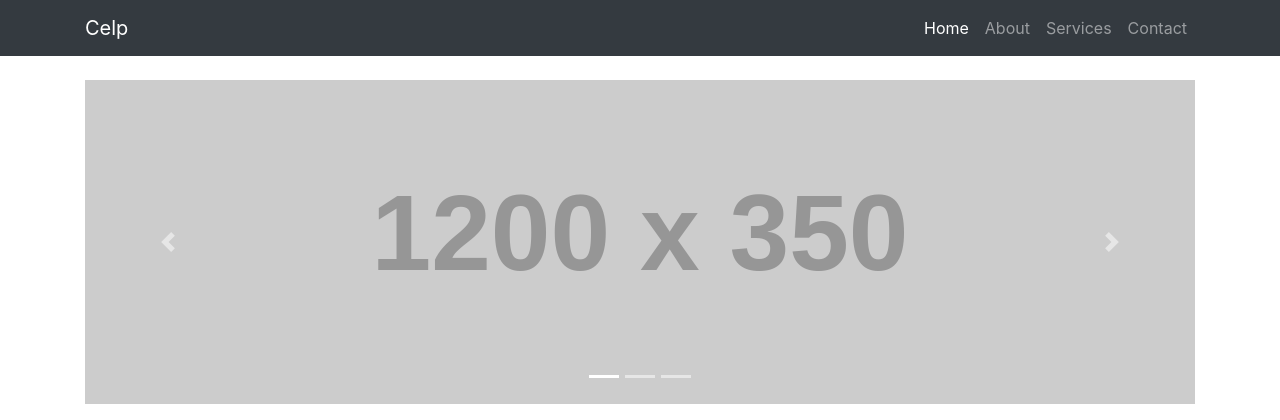
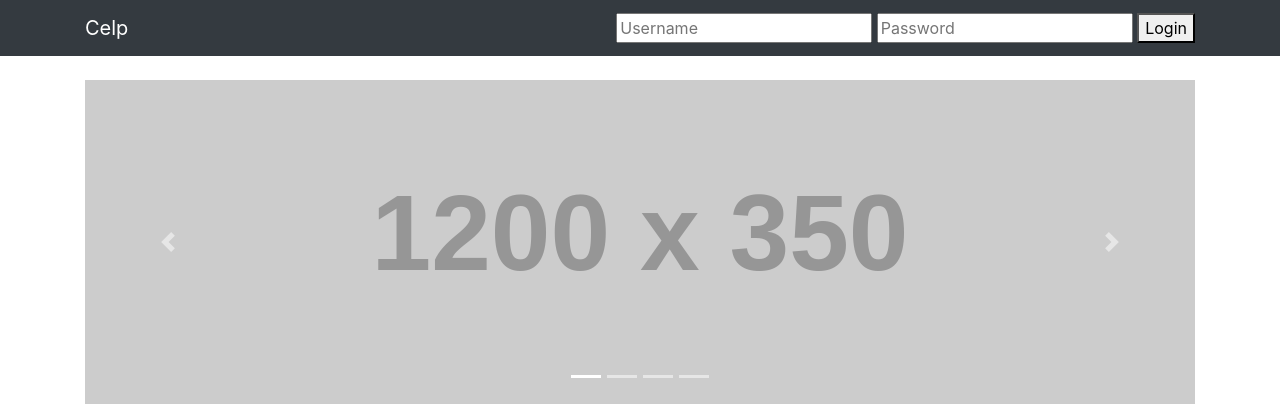
Before and after one commit to yunusdemir/celp, a Flask app: page / in a window 1280 px wide. Shown: the top 420 px of the page. Run offline with Flask 2, Linux system fonts and the light colour scheme; grey boxes labelled with a size stand in for pictures from a placeholder-image service; parts of the project's set-up code (start-up, migrations or seed data) failed here and were passed over; some libraries are stand-ins or nearby versions.

Commit message:
login logout

```diff
--- a/app.py
+++ b/app.py
@@ -1,14 +1,38 @@
 import data
 from recommend import recommend
 
+from tempfile import mkdtemp
 from copy import deepcopy
-from flask import Flask, render_template
+from flask import Flask, render_template, redirect, request, session, flash
+from flask_session import Session
 
 app = Flask(__name__)
 
+app.config["SESSION_FILE_DIR"] = mkdtemp()
+app.config["SESSION_PERMANENT"] = False
+app.config["SESSION_TYPE"] = "filesystem"
+Session(app)
+
 @app.route("/")
 def index():
-    return render_template("index.html")
+    return render_template("index.html", user=session.get("user"))
+
+
+@app.route("/login", methods=["POST"])
+def login():
+    username = request.form.get("username")
+    try:
+        session["user"] = data.get_user(username=username)
+    except IndexError:
+        flash("Could not log you in: unknown username")
+    return redirect("/")
+
+
+@app.route("/logout", methods=["GET"])
+def logout():
+    session.pop("user")
+    return redirect("/")
+
 
 @app.route("/business/<city>/<id>")
 def business(city, id):
@@ -28,7 +52,7 @@ def business(city, id):
         assert "city" in recommendation
         assert "address" in recommendation
 
-    return render_template("business.html", business=business, recommendations=recommendations, reviews=reviews)
+    return render_template("business.html", business=business, recommendations=recommendations, reviews=reviews, user=session.get("user"))
 
 @app.route("/static/<path:path>")
 def send_static(path):
--- a/data.py
+++ b/data.py
@@ -40,6 +40,14 @@ def get_reviews(city, business_id=None, user_id=None, n=10):
     return random.sample(reviews, min(n, len(reviews)))
 
 
+def get_user(username):
+    for city, users in USERS.items():
+        for user in users:
+            if user["name"] == username:
+                return user
+    raise IndexError(f"invalid username {username}")
+
+
 CITIES = load_cities()
 USERS = load(CITIES, "user")
 BUSINESSES = load(CITIES, "business")
--- a/templates/index.html
+++ b/templates/index.html
@@ -33,6 +33,7 @@
             <li data-target="#carouselExampleIndicators" data-slide-to="0" class="active"></li>
             <li data-target="#carouselExampleIndicators" data-slide-to="1"></li>
             <li data-target="#carouselExampleIndicators" data-slide-to="2"></li>
+            <li data-target="#carouselExampleIndicators" data-slide-to="2"></li>
           </ol>
           <div class="carousel-inner" role="listbox">
             <div class="carousel-item active">
@@ -43,6 +44,9 @@
             </div>
             <div class="carousel-item">
               <img class="d-block img-fluid" src="http://placehold.it/1200x350" alt="Third slide">
+            </div>
+            <div class="carousel-item">
+              <img class="d-block img-fluid" src="http://placehold.it/1200x350" alt="Fourth slide">
             </div>
           </div>
           <a class="carousel-control-prev" href="#carouselExampleIndicators" role="button" data-slide="prev">
--- a/templates/nav.html
+++ b/templates/nav.html
@@ -7,21 +7,34 @@
     </button>
     <div class="collapse navbar-collapse" id="navbarResponsive">
       <ul class="navbar-nav ml-auto">
-        <li class="nav-item active">
-          <a class="nav-link" href="#">Home
-            <span class="sr-only">(current)</span>
-          </a>
-        </li>
-        <li class="nav-item">
-          <a class="nav-link" href="#">About</a>
-        </li>
-        <li class="nav-item">
-          <a class="nav-link" href="#">Services</a>
-        </li>
-        <li class="nav-item">
-          <a class="nav-link" href="#">Contact</a>
+          {% if user %}
+            <li class="nav-item">
+              <div class="navbar-brand">{{ user["name"] }}</div>
+            </li>
+            <li class="nav-item">
+              <a class="nav-link" href="{{ url_for('logout') }}">Logout</a>
+            </li>
+          {% else %}
+            <li class="nav-item">
+              <form action="{{ url_for('login') }}" method="post">
+                <input type="text" placeholder="Username" name="username">
+                <input type="text" placeholder="Password" name="psw">
+                <button type="submit">Login</button>
+              </form>
+            </li>
+          {% endif %}
         </li>
       </ul>
     </div>
   </div>
 </nav>
+
+{% with messages = get_flashed_messages() %}
+  {% if messages %}
+    <header>
+      <div class="alert alert-primary border text-center" role="alert">
+        {{ messages | join(" ") }}
+      </div>
+    </header>
+  {% endif %}
+{% endwith %}
```
